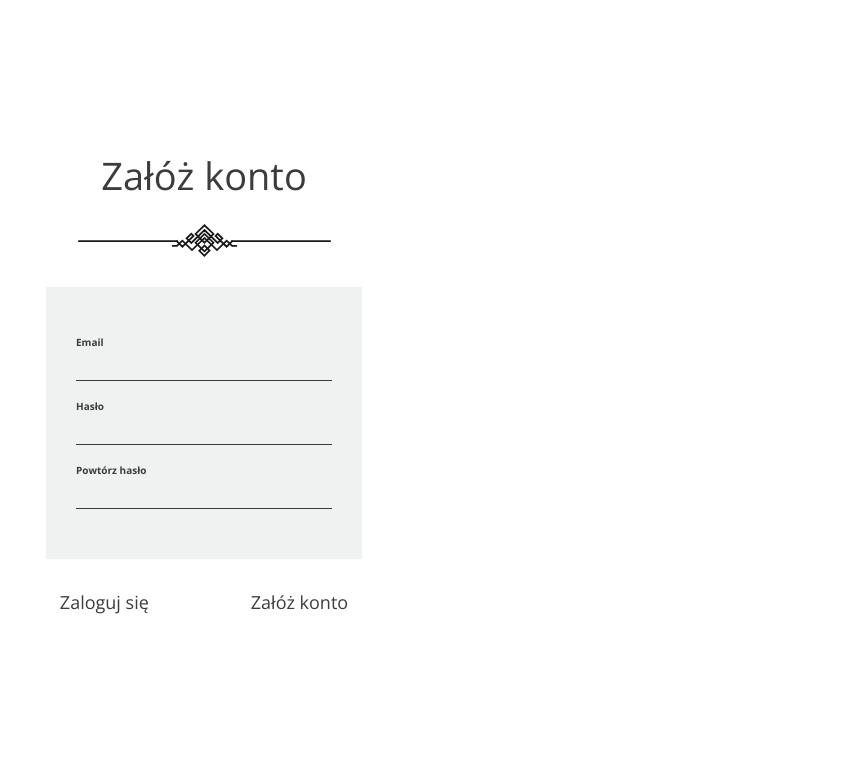
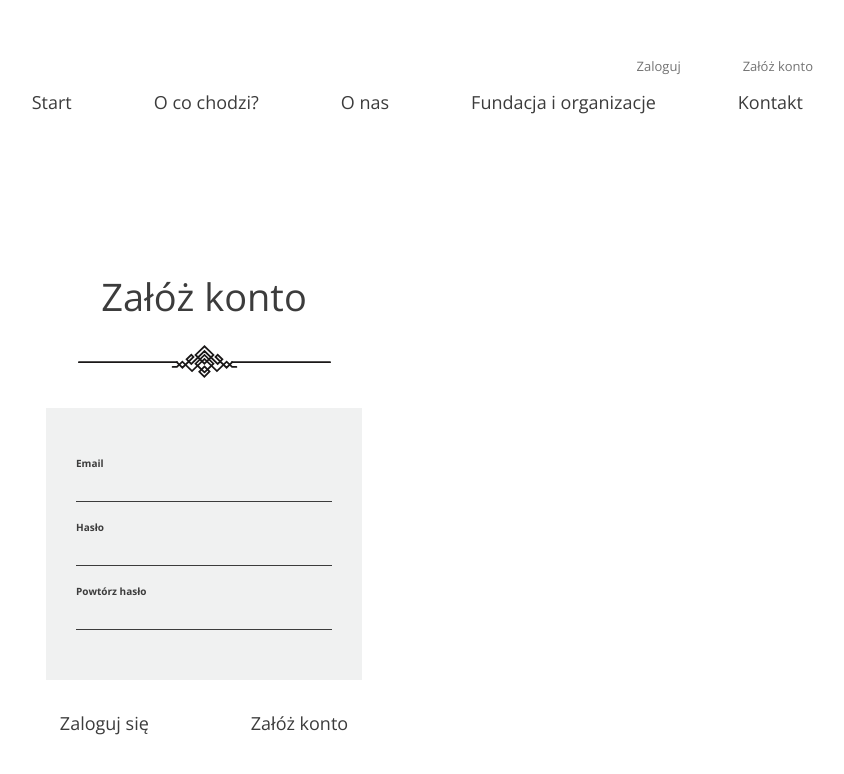
Before and after one commit to MonikaJedrzejak/oddaj_rzeczy, a React (Create React App) app: page /register in a window 1280 px wide. Shown: the top 774 px of the page, without its empty margins (436-1280 px from the left). Built offline with nearby package versions, Linux system fonts and the light colour scheme; the HTML template or start-up script is replaced by a standard one.

Commit message:
registration i login validation

```diff
--- a/src/components/HomeContact.js
+++ b/src/components/HomeContact.js
@@ -50,8 +50,6 @@ export default function HomeContact() {
     };
 
 
-
-
 	return (
 		<div className="HomeContact" href="#Contact">
 			<div className="Contact-background">
--- a/src/components/Login.js
+++ b/src/components/Login.js
@@ -1,21 +1,72 @@
-import React from "react";
+import React, {useState} from "react";
 import Nav from "./Nav";
 import { Link } from "react-router-dom";
 import decorator from "../assets/Decoration.svg";
+import validator from 'validator';
 
 export default function Login() {
+    const [formData, setFormData] = useState({
+        mail: "",
+        password: "",
+    });
+    const [error, setError] = useState({
+        mail: "",
+        password: "",
+    });
+    const handleChange = (e) => {
+        const { name, value } = e.target;
+        setFormData((prev) => ({
+            ...prev,
+            [name]: value,
+        }));
+    };
+
+        const handleSubmit = (e) => {
+            e.preventDefault();
+            const { mail, password } = formData;
+            // console.log(formData);
+            setError({
+                mail:
+                    !(validator.isEmail(mail)) ? "Podany email jest nieprawidłowy" : "",
+                password:
+                    password.length < 6 ? "Podane hasło jest za krótkie" : "",
+            });
+            // console.log(error);
+
+            if ( !error.mail && !error.password) {
+                // FakeAPI.login(formData)
+                //     .then((user) => {
+                //         console.log(user);
+                //         setUser(user);
+                //     })
+                //     .catch((err) => {
+                //         console.log(err);
+                //     });
+                setFormData({ mail: "", password: ""});
+            }
+        };
+
 	return (
 		<div className="login-view">
 			<Nav />
 
-			<form className="login-container">
+			<form className="login-container" onSubmit={handleSubmit}>
 				<h3 className="login-title">Zaloguj się</h3>
 				<img src={decorator} alt="decoration" className="decoration" />
 				<div className="login-form">
 					<label for="mail">Email</label>
-					<input type="text" name="mail"></input>
+					<input
+                    type="text"
+                    name="mail"
+                    value={formData.mail}
+                    onChange={handleChange}/>
+                    <span className="form-err">{error?.mail}</span>
 					<label for="password">Hasło</label>
-					<input type="password" name="password"></input>
+					<input type="password"
+                        name="password"
+                        value={formData.password}
+                        onChange={handleChange} />
+                        <span className="form-err">{error?.password}</span>
 				</div>
 				<div className="login-buttons">
 					<Link to="/register" className="btn btn-login">
--- a/src/components/Nav.js
+++ b/src/components/Nav.js
@@ -1,6 +1,5 @@
 import React from "react";
 import { Link } from "react-router-dom";
-import { Link as ScrollLink } from "react-scroll";
 
 export default function Nav({ duration }) {
 	return (
@@ -8,10 +7,14 @@ export default function Nav({ duration }) {
 			<nav className="home-nav-login">
 				<ul className="home-menu">
 					<li className="home-menu-item login-item">
-						<Link to="/login" className="btn login-btn">Zaloguj</Link>
+						<Link to="/login" className="btn login-btn">
+							Zaloguj
+						</Link>
 					</li>
 					<li className="home-menu-item login-item">
-						<Link to="/register" className="btn login-btn">Załóż konto</Link>
+						<Link to="/register" className="btn login-btn">
+							Załóż konto
+						</Link>
 					</li>
 				</ul>
 			</nav>
@@ -20,29 +23,29 @@ export default function Nav({ duration }) {
 				<ul className="home-menu">
 					<li className="home-menu-item menu-item">
 						{/* <a className="btn menu-btn" href="#Start">Start</a> */}
-						<ScrollLink to="HomeHeader" smooth={true} duration={duration} spy={true} className="btn menu-btn">
+						<Link to="/" className="btn menu-btn">
 							Start
-						</ScrollLink>
+						</Link>
 					</li>
 					<li className="home-menu-item menu-item">
-						<ScrollLink to="HomeFourSteps" smooth={true} duration={duration} spy={true} className="btn menu-btn">
+						<Link to="/" className="btn menu-btn">
 							O co chodzi?
-						</ScrollLink>
+						</Link>
 					</li>
 					<li className="home-menu-item menu-item">
-						<ScrollLink to="HomeAboutUs" smooth={true} duration={duration} spy={true} className="btn menu-btn">
-						O nas
-						</ScrollLink>
+						<Link to="/" className="btn menu-btn">
+							O nas
+						</Link>
 					</li>
 					<li className="home-menu-item menu-item">
-						<ScrollLink to="HomeOrganizations" smooth={true} duration={duration} spy={true} className="btn menu-btn">
-						Fundacja i organizacje
-						</ScrollLink>
+						<Link to="/" className="btn menu-btn">
+							Fundacja i organizacje
+						</Link>
 					</li>
 					<li className="home-menu-item menu-item">
-						<ScrollLink to="/" className="btn menu-btn">
-						Kontakt
-						</ScrollLink>
+						<Link to="/" className="btn menu-btn">
+							Kontakt
+						</Link>
 					</li>
 				</ul>
 			</nav>
--- a/src/components/Register.js
+++ b/src/components/Register.js
@@ -1,28 +1,92 @@
-import React from 'react';
+import React, {useState} from "react";
+import Nav from "./Nav";
 import { Link } from "react-router-dom";
 import decorator from "../assets/Decoration.svg";
+import validator from 'validator';
 
 export default function Register() {
+    const [formData, setFormData] = useState({
+        mail: "",
+        password: "",
+        password2: "",
+    });
+    const [error, setError] = useState({
+        mail: "",
+        password: "",
+        password2: "",
+    });
+    const handleChange = (e) => {
+        const { name, value } = e.target;
+        setFormData((prev) => ({
+            ...prev,
+            [name]: value,
+        }));
+    };
+
+        const handleSubmit = (e) => {
+            e.preventDefault();
+            const { mail, password, password2 } = formData;
+            // console.log(formData);
+            setError({
+                mail:
+                    !(validator.isEmail(mail)) ? "Podany email jest nieprawidłowy" : "",
+                password:
+                    password.length < 6 ? "Podane hasło jest za krótkie" : "",
+                password2:
+                    password2.length < 6 && password !== password2 ? "Podane hasła nie są identyczne" : "",
+            });
+            // console.log(error);
+
+            if ( !error.mail && !error.password && !error.password2) {
+                // FakeAPI.login(formData)
+                //     .then((user) => {
+                //         console.log(user);
+                //         setUser(user);
+                //     })
+                //     .catch((err) => {
+                //         console.log(err);
+                //     });
+                setFormData({ mail: "", password: "", password2: ""});
+            }
+        };
+
 	return (
 		<div className="login-view">
+			<Nav />
 
-            <div className="register-container">
+			<form className="register-container" onSubmit={handleSubmit}>
 				<h3 className="login-title">Załóż konto</h3>
 				<img src={decorator} alt="decoration" className="decoration" />
 				<div className="login-form">
 					<label for="mail">Email</label>
-<input type="text" name="mail"></input>
+					<input
+                    type="text"
+                    name="mail"
+                    value={formData.mail}
+                    onChange={handleChange}/>
+                    <span className="form-err">{error?.mail}</span>
 					<label for="password">Hasło</label>
-<input type="password" name="password"></input>
+					<input type="password"
+                        name="password"
+                        value={formData.password}
+                        onChange={handleChange} />
+                        <span className="form-err">{error?.password}</span>
                         <label for="password">Powtórz hasło</label>
-<input type="password" name="password"></input>
+                        <input type="password"
+                        name="password2"
+                        value={formData.password2}
+                        onChange={handleChange} />
+                        <span className="form-err">{error?.password2}</span>
 				</div>
 				<div className="login-buttons">
-<Link to="/login" className="btn btn-login">Zaloguj się</Link>
-<button type="submit" className="btn btn-login">Załóż konto</button>
+                <Link to="/login" className="btn btn-login">
+						Zaloguj się
+					</Link>
+					<button type="submit" className="btn btn-login">
+						Załóż konto
+					</button>
 				</div>
+			</form>
 		</div>
-            </div>
-
-    )
+	);
 }
```
Lines whose indentation alone changed are shown as unchanged.
